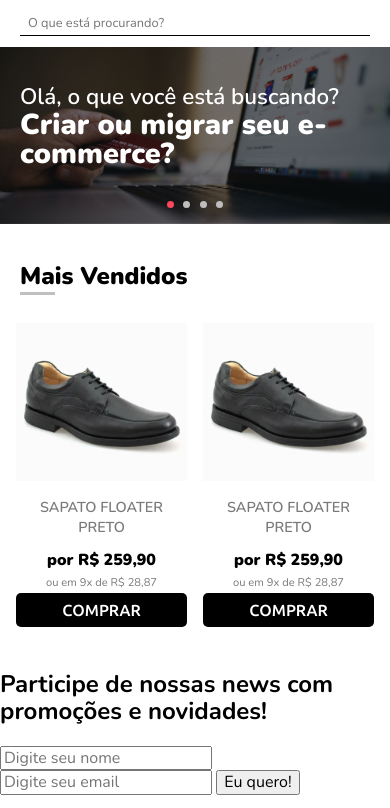
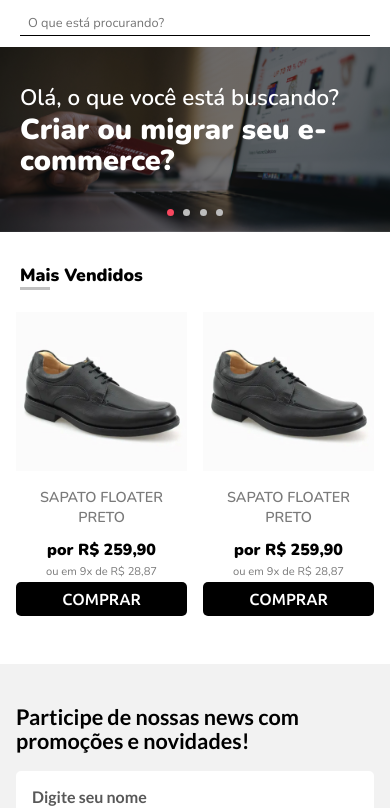
Before and after one commit to aureliocampos/desafio-corebiz, a website: page public/index.html in a window 390 px wide. Shown: the part 46-854 px from the top of the page. Drawn offline with nearby package versions, Linux system fonts and the light colour scheme.

Commit message:
Adicionando seção de Newsletter(mobile).

```diff
--- a/src/scss/main.scss
+++ b/src/scss/main.scss
@@ -1,17 +1,18 @@
 @import 'normalize';
 
 // Colors
-$c-white: #fff;
-$c-black: #000;
-$c-coral: #F8475F;
-$c-gray:  #BDBDBD;
+$c-white     : #fff;
+$c-black     : #000;
+$c-coral     : #F8475F;
+$c-lightgray : #F2F2F2;
+$c-gray      : #BDBDBD;
 $c-mediumgray: #c0c0c0;
-$c-darkgray: #7A7A7A;
+$c-darkgray  : #7A7A7A;
 
 // Fonts
-$f-primary: 'Nunito', sans-serif;
+$f-primary  : 'Nunito', sans-serif;
 $f-secondary: 'Lato', sans-serif;
-$f-tertiary: 'Ubuntu', sans-serif;
+$f-tertiary : 'Ubuntu', sans-serif;
 
 body {
   font-family: $f-primary;
@@ -58,13 +59,13 @@ body {
   .section-banner-text {
     font: 600 1.4em $f-primary;
     color: $c-white;
-    line-height: 1;
+    line-height: 1.1;
     margin-bottom: 0;
   }
   .section-banner-title {
     font: 800 1.8em $f-primary;
     color: $c-white;
-    line-height: 1;
+    line-height: 1.1;
     margin-top: 0.2rem;
   }
 }
@@ -89,16 +90,16 @@ body {
   }
 }
 .section-products {
-  padding: 1rem 0.5rem;
+  padding: 1rem 0.5rem 2.5rem 0.5rem;
   .section-title {
     position: relative;
-    font: 900 1.5em $f-primary;
+    font: 900 1.1em $f-primary;
     color: $c-black;
     padding: 0 0.75rem;
     &:after {
       content: "";
       display: block;
-      width: 35px;
+      width: 30px;
       height: 3px;
       background-color: $c-mediumgray;
     }
@@ -140,3 +141,38 @@ body {
     }
   }
 }
+.section-newsletter {
+  background-color: $c-lightgray;
+  padding: 1.5rem 1rem 1rem 1rem;
+  .section-title {
+    font: 700 1.35em $f-secondary;
+    color: $c-black;
+    line-height: 1.1;
+  }
+}
+.section-newsletter-form {
+  input {
+    width: 100%;
+    font: 400 1em $f-secondary;
+    color: $c-black;
+    background-color: white;
+    padding: 1rem;
+    margin-bottom: 1.25rem;
+    border: none;
+    border-radius: 5px;
+    box-sizing: border-box;
+    &::placeholder {
+      color: #585858;
+    }
+  }
+  button {
+    width: 100%;
+    font: 400 0.9rem $f-tertiary;
+    color: white;
+    background: #000;
+    padding: 1rem;
+    outline: none;
+    border: none;
+    border-radius: 5px;
+  }
+}
```
Also changed, not shown: public/css/main.min.css, public/img/icon-email.png (added), public/img/icon-phone.png (added), 1 other file.
